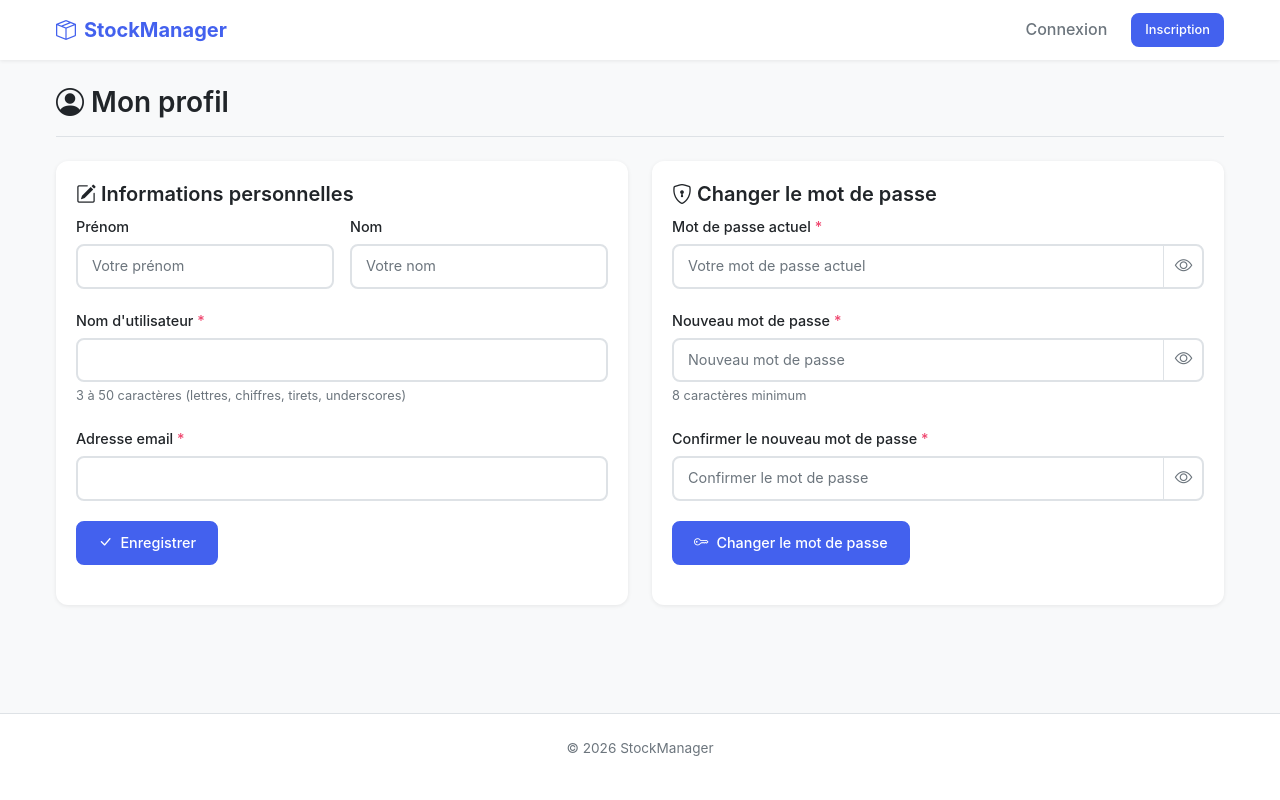
After one commit to SMK027/Stocks, a PHP site: the page made by app/Views/profile/edit.php in a window 1280 px wide. The commit adds this page. Run offline with PHP 8.4, Linux system fonts and the light colour scheme; the template is opened without the code that fills it, so the values that code supplies are empty.

Commit message:
feat: page profil utilisateur — modification nom, prénom, email, mot de passe

```diff
--- a/app/Views/layouts/main.php
+++ b/app/Views/layouts/main.php
@@ -22,8 +22,10 @@
                 <?php if (is_authenticated()): ?>
                     <a href="/spaces" class="navbar-link"><i class="bi bi-grid"></i> Espaces</a>
                     <div class="navbar-user">
-                        <span class="navbar-avatar navbar-avatar-placeholder"><?= strtoupper(substr(current_username(), 0, 1)) ?></span>
-                        <span class="text-small"><?= e(current_username()) ?></span>
+                        <a href="/profile" class="navbar-profile-link" title="Mon profil">
+                            <span class="navbar-avatar navbar-avatar-placeholder"><?= strtoupper(substr(current_username(), 0, 1)) ?></span>
+                            <span class="text-small"><?= e(current_username()) ?></span>
+                        </a>
                         <a href="/logout" class="btn btn-sm btn-outline">Déconnexion</a>
                     </div>
                 <?php else: ?>
--- /dev/null
+++ b/app/Views/profile/edit.php
@@ -0,0 +1,92 @@
+<div class="page-header">
+    <h1><i class="bi bi-person-circle"></i> Mon profil</h1>
+</div>
+
+<div class="grid-2">
+    <!-- Informations personnelles -->
+    <div class="card">
+        <div class="card-body">
+            <h3><i class="bi bi-pencil-square"></i> Informations personnelles</h3>
+            <form method="POST" action="/profile">
+                <?= csrf_field() ?>
+                <div class="form-row">
+                    <div class="form-group">
+                        <label for="firstname" class="form-label">Prénom</label>
+                        <input type="text" id="firstname" name="firstname" class="form-control"
+                               value="<?= e($user['firstname'] ?? '') ?>"
+                               placeholder="Votre prénom" maxlength="100">
+                    </div>
+                    <div class="form-group">
+                        <label for="lastname" class="form-label">Nom</label>
+                        <input type="text" id="lastname" name="lastname" class="form-control"
+                               value="<?= e($user['lastname'] ?? '') ?>"
+                               placeholder="Votre nom" maxlength="100">
+                    </div>
+                </div>
+                <div class="form-group">
+                    <label for="username" class="form-label">Nom d'utilisateur <span class="text-danger">*</span></label>
+                    <input type="text" id="username" name="username" class="form-control"
+                           value="<?= e($user['username']) ?>" required
+                           minlength="3" maxlength="50" pattern="[a-zA-Z0-9_-]+">
+                    <span class="form-hint">3 à 50 caractères (lettres, chiffres, tirets, underscores)</span>
+                </div>
+                <div class="form-group">
+                    <label for="email" class="form-label">Adresse email <span class="text-danger">*</span></label>
+                    <input type="email" id="email" name="email" class="form-control"
+                           value="<?= e($user['email']) ?>" required>
+                </div>
+                <div class="form-group">
+                    <button type="submit" class="btn btn-primary">
+                        <i class="bi bi-check-lg"></i> Enregistrer
+                    </button>
+                </div>
+            </form>
+        </div>
+    </div>
+
+    <!-- Changement de mot de passe -->
+    <div class="card">
+        <div class="card-body">
+            <h3><i class="bi bi-shield-lock"></i> Changer le mot de passe</h3>
+            <form method="POST" action="/profile/password">
+                <?= csrf_field() ?>
+                <div class="form-group">
+                    <label for="current_password" class="form-label">Mot de passe actuel <span class="text-danger">*</span></label>
+                    <div class="password-wrapper">
+                        <input type="password" id="current_password" name="current_password" class="form-control"
+                               required placeholder="Votre mot de passe actuel">
+                        <button type="button" class="btn-toggle-password" data-target="current_password" title="Afficher">
+                            <i class="bi bi-eye"></i>
+                        </button>
+                    </div>
+                </div>
+                <div class="form-group">
+                    <label for="new_password" class="form-label">Nouveau mot de passe <span class="text-danger">*</span></label>
+                    <div class="password-wrapper">
+                        <input type="password" id="new_password" name="new_password" class="form-control"
+                               required minlength="8" placeholder="Nouveau mot de passe">
+                        <button type="button" class="btn-toggle-password" data-target="new_password" title="Afficher">
+                            <i class="bi bi-eye"></i>
+                        </button>
+                    </div>
+                    <span class="form-hint">8 caractères minimum</span>
+                </div>
+                <div class="form-group">
+                    <label for="new_password_confirm" class="form-label">Confirmer le nouveau mot de passe <span class="text-danger">*</span></label>
+                    <div class="password-wrapper">
+                        <input type="password" id="new_password_confirm" name="new_password_confirm" class="form-control"
+                               required minlength="8" placeholder="Confirmer le mot de passe">
+                        <button type="button" class="btn-toggle-password" data-target="new_password_confirm" title="Afficher">
+                            <i class="bi bi-eye"></i>
+                        </button>
+                    </div>
+                </div>
+                <div class="form-group">
+                    <button type="submit" class="btn btn-primary">
+                        <i class="bi bi-key"></i> Changer le mot de passe
+                    </button>
+                </div>
+            </form>
+        </div>
+    </div>
+</div>
--- a/public/css/style.css
+++ b/public/css/style.css
@@ -189,6 +189,15 @@ p { margin-bottom: 1rem; }
     display: flex;
     align-items: center;
     gap: 0.5rem;
+    text-decoration: none;
+    color: inherit;
+    padding: 0.25rem 0.5rem;
+    border-radius: var(--border-radius-sm);
+    transition: background 0.2s;
+}
+
+.navbar-profile-link:hover {
+    background: var(--gray-lighter);
 }
 
 .navbar-avatar {
@@ -1253,6 +1262,19 @@ select.form-control {
    Gestion de Stocks — Styles spécifiques
    ----------------------------------------------------------- */
 
+/* Grille 2 colonnes pour profil */
+.grid-2 {
+    display: grid;
+    grid-template-columns: 1fr;
+    gap: 1.5rem;
+}
+
+@media (min-width: 768px) {
+    .grid-2 {
+        grid-template-columns: 1fr 1fr;
+    }
+}
+
 /* Checkbox group pour catégories */
 .checkbox-group {
     display: flex;
--- a/public/index.php
+++ b/public/index.php
@@ -22,6 +22,7 @@ use App\Controllers\CategoryController;
 use App\Controllers\LocationController;
 use App\Controllers\ProductController;
 use App\Controllers\InventoryController;
+use App\Controllers\ProfileController;
 
 // Démarrer la session
 Session::start();
@@ -52,6 +53,11 @@ $router->post('/login', AuthController::class, 'login');
 $router->get('/register', AuthController::class, 'registerForm');
 $router->post('/register', AuthController::class, 'register');
 $router->get('/logout', AuthController::class, 'logout');
+
+// --- Profil utilisateur ---
+$router->get('/profile', ProfileController::class, 'edit');
+$router->post('/profile', ProfileController::class, 'update');
+$router->post('/profile/password', ProfileController::class, 'updatePassword');
 
 // --- Espaces ---
 $router->get('/spaces', SpaceController::class, 'index');
```
Also changed, not shown: app/Controllers/ProfileController.php (added, +145 -0 lines), app/Models/User.php (+13 -0 lines), tests/Unit/UserProfileTest.php (added, +104 -0 lines), database/migrations/003_user_profile.sql (added).
